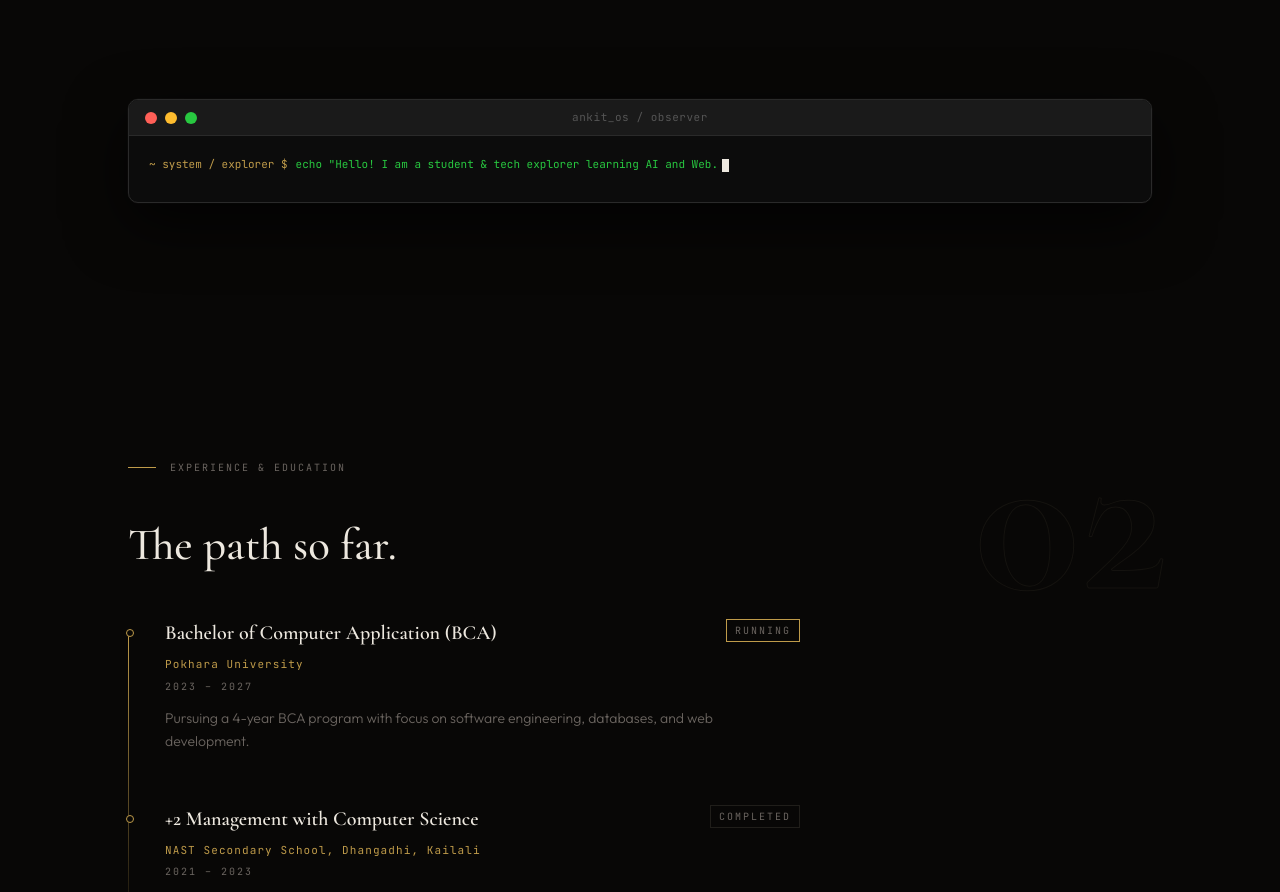
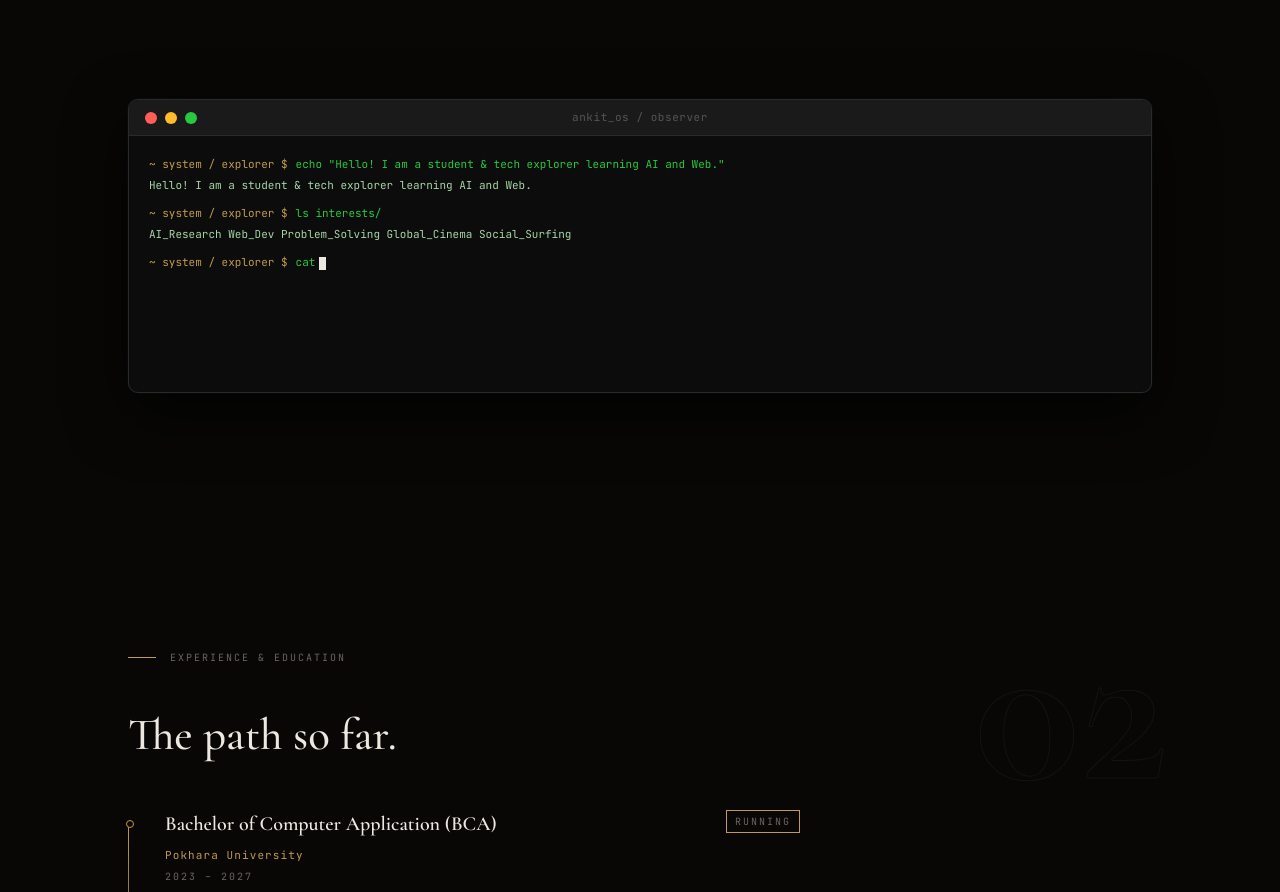
Before and after one commit to ghimire-ankit/Portfolio, a Next.js app: page / in a window 1280 px wide. Shown: the part 1441-2333 px from the top of the page. Built offline with nearby package versions, Linux system fonts and the light colour scheme.

Commit message:
fix: eliminate terminal scroll jitter + cls

```diff
--- a/components/ui/Terminal.tsx
+++ b/components/ui/Terminal.tsx
@@ -1,7 +1,6 @@
 "use client";
 import { useEffect, useRef, useState } from "react";
 import { motion } from "framer-motion";
-import { skills } from "@/lib/data";
 
 type Line = { type: "cmd" | "output" | "blank"; text: string };
 
@@ -22,15 +21,16 @@ const SESSIONS: Line[][] = [
 ];
 
 const PROMPT = "~ system / explorer $";
-const TYPING_SPEED = 35; // ms per char
-const LINE_DELAY = 220;  // ms between lines
+const TYPING_SPEED = 20; // ms per char (snappier experience)
+const LINE_DELAY = 120;  // ms between lines
 
 export default function Terminal() {
     const [visibleLines, setVisibleLines] = useState<Line[]>([]);
     const [currentTyping, setCurrentTyping] = useState("");
     const [cursorVisible, setCursorVisible] = useState(true);
-    const endRef = useRef<HTMLDivElement>(null);
+    const bodyRef = useRef<HTMLDivElement>(null);
 
+    // Auto typing sequence
     useEffect(() => {
         const lines = SESSIONS[0];
         let cancelled = false;
@@ -64,8 +64,12 @@ export default function Terminal() {
         return () => { cancelled = true; clearInterval(blink); };
     }, []);
 
+    // Scroll only the terminal box inner window (prevents main page jitter)
     useEffect(() => {
-        endRef.current?.scrollIntoView({ behavior: "smooth" });
+        const container = bodyRef.current;
+        if (container) {
+            container.scrollTop = container.scrollHeight;
+        }
     }, [visibleLines, currentTyping]);
 
     return (
@@ -86,25 +90,30 @@ export default function Terminal() {
                 <div className="w-14" />
             </div>
 
-            <div className="terminal-body" style={{ maxHeight: "280px", overflowY: "auto" }}>
+            {/* Stable fixed height container: h-[310px] on mobile to fit wrapped text, h-[256px] on desktop */}
+            <div
+                ref={bodyRef}
+                className="terminal-body h-[310px] sm:h-[256px] overflow-y-auto"
+                style={{ scrollbarWidth: "thin" }}
+            >
                 {visibleLines.map((line, i) => (
                     <div key={i} className="leading-relaxed">
                         {line.type === "cmd" ? (
-                            <p className="font-mono text-[11px] mb-1">
+                            <p className="font-mono text-[11px] mb-1 animate-fadeIn">
                                 <span className="text-[var(--accent)] mr-2">{PROMPT}</span>
                                 <span className="text-[var(--term-cmd)]">{line.text}</span>
                             </p>
                         ) : line.type === "output" ? (
-                            <p className="font-mono text-[11px] text-[var(--term-output)] ml-0 mb-1 leading-snug">
+                            <p className="font-mono text-[11px] text-[var(--term-output)] ml-0 mb-1 leading-snug animate-fadeIn">
                                 {line.text}
                             </p>
                         ) : (
-                            <div className="h-2" />
+                            <div className="h-2 animate-fadeIn" />
                         )}
                     </div>
                 ))}
 
-                {currentTyping !== null && (
+                {currentTyping !== "" && (
                     <p className="font-mono text-[11px] leading-relaxed mb-1">
                         <span className="text-[var(--accent)] mr-2">{PROMPT}</span>
                         <span className="text-[var(--term-cmd)]">{currentTyping}</span>
@@ -114,7 +123,6 @@ export default function Terminal() {
                         />
                     </p>
                 )}
-                <div ref={endRef} />
             </div>
         </motion.div>
     );
```
